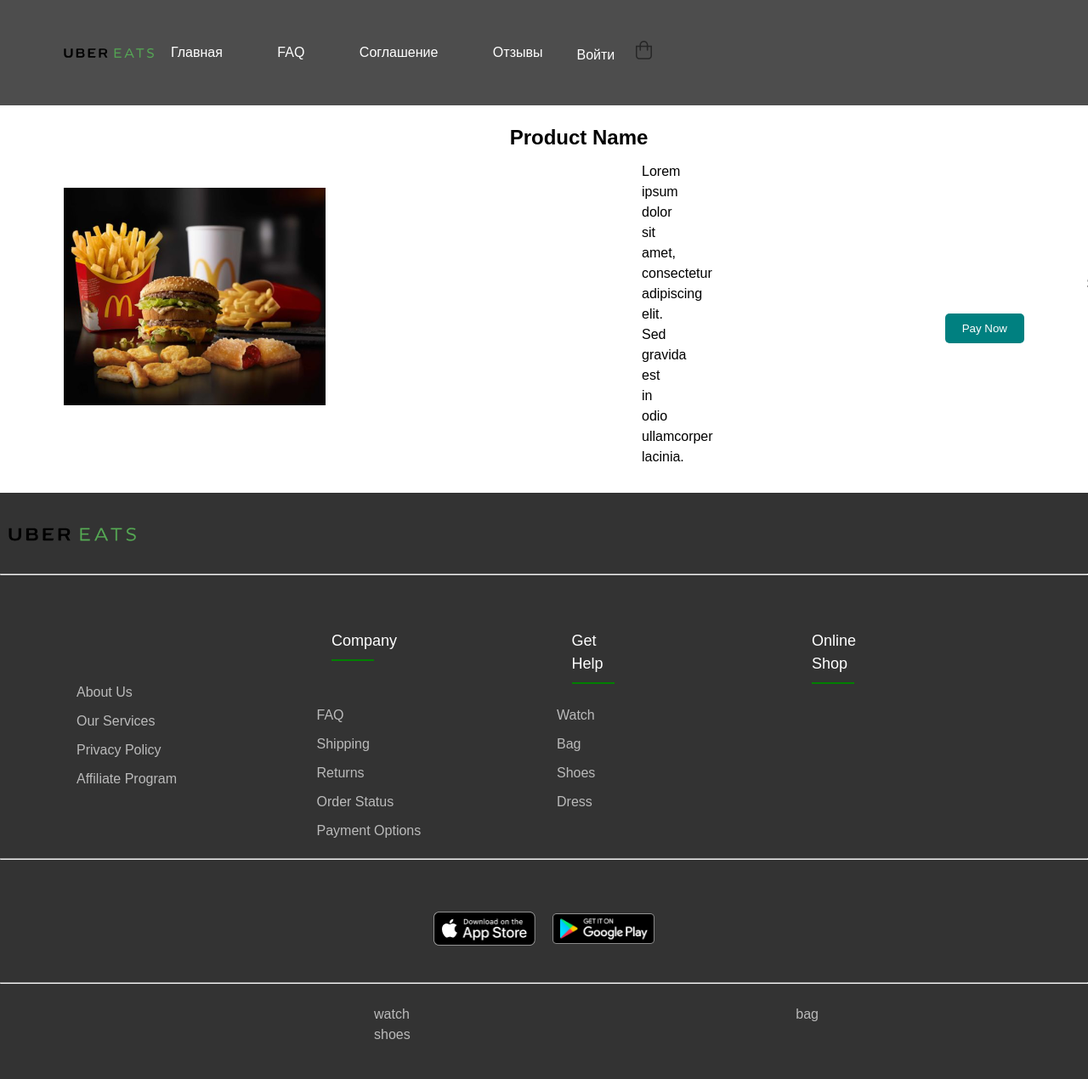
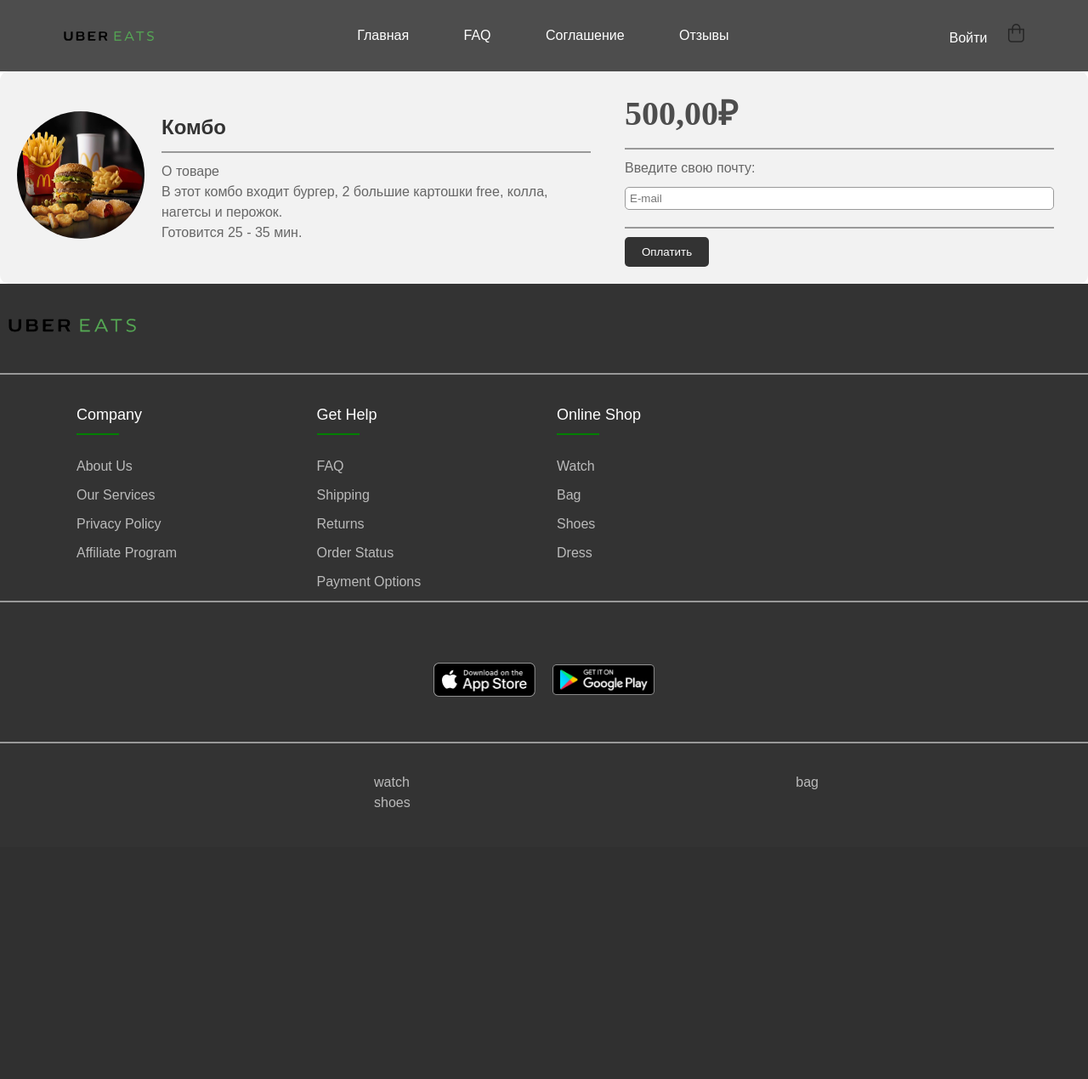
Before and after one commit to Dosov-iLiay/Progect_Gendalf, a Flask app: page /tovar in a window 1280 px wide; the page is wider, and only the part inside the window is pictured. Shown: that part at 85% size. After the commit the page ends 950 px from the top of that part, so only its background shows below. Run offline with Flask 3, Linux system fonts and the light colour scheme.

Commit message:
Разработка

```diff
--- a/app.py
+++ b/app.py
@@ -31,7 +31,7 @@ def show():
 def kaif():
     files_paths = os.listdir('./files')
     files_paths.remove('deleted_files')
-    return render_template("otziv.html", list_files=files_paths)
+    return render_template('otziv.html', list_files=files_paths)
 
 
 @app.route("/create")
--- a/templates/blog.html
+++ b/templates/blog.html
@@ -287,7 +287,7 @@
 .menu {
     display: block;
     background-color: rgb(189, 189, 189);
-    padding: 10px 0px 10px 0px;
+    padding: 10px;
   }
 
   .menu li {
@@ -313,6 +313,7 @@
 
 .tab-content {
     display: none;
+    padding: 10px;
 }
 
 :target {
@@ -353,7 +354,7 @@ tab.classList.add('active');
         <div class="container">
     <div class="header__flex">
 
-      <img src="{{ url_for('static', filename='images/logo.svg') }}" alt="-_-">
+      <a href="/"><img src="{{ url_for('static', filename='images/logo.svg') }}" alt="-_-"></a>
       <nav class="idial">
         <ul>
           <li><a href="/">Главная</a></li>
--- a/templates/file.html
+++ b/templates/file.html
@@ -15,7 +15,7 @@
             max-width: 800px;
             margin: 20px auto;
             padding: 20px;
-            background-color: #8B0000;
+            background-color: #333;
             border-radius: 10px;
             box-shadow: 0 0 10px rgba(255, 255, 255, 0.1);
         }
@@ -29,12 +29,12 @@
             color: #fff;
         }
         a {
-            color: #FF4500;
+            color: slategray;
             text-decoration: none;
             transition: color 0.3s ease;
         }
         a:hover {
-            color: #FF5733;
+            color: black;
         }
     </style>
 </head>
--- a/templates/otziv.html
+++ b/templates/otziv.html
@@ -315,7 +315,7 @@ a:hover {
         <div class="container">
     <div class="header__flex">
 
-      <img src="{{ url_for('static', filename='images/logo.svg') }}" alt="-_-">
+      <a href="/"><img src="{{ url_for('static', filename='images/logo.svg') }}" alt="-_-"></a>
       <nav class="idial">
         <ul>
           <li><a href="/">Главная</a></li>
--- a/templates/sogl.html
+++ b/templates/sogl.html
@@ -302,7 +302,7 @@ h3, h4 {
         <div class="container">
     <div class="header__flex">
 
-      <img src="{{ url_for('static', filename='images/logo.svg') }}" alt="-_-">
+      <a href="/"><img src="{{ url_for('static', filename='images/logo.svg') }}" alt="-_-"></a>
       <nav class="idial">
         <ul>
           <li><a href="/">Главная</a></li>
--- a/templates/tovar.html
+++ b/templates/tovar.html
@@ -2,8 +2,15 @@
 <html lang="en">
 <head>
     <meta charset="UTF-8">
+    <meta http-equiv="X-UA-Compatible" content="IE=edge">
     <meta name="viewport" content="width=device-width, initial-scale=1.0">
-    <title>Document</title>
+    <title>Uber Eats</title>
+        <!--FONT AWESOME-->
+<link rel="stylesheet" href="https://cdnjs.cloudflare.com/ajax/libs/font-awesome/4.7.0/css/font-awesome.min.css">
+
+<!--GOOGLE FONTS-->
+<link rel="preconnect" href="https://fonts.gstatic.com">
+<link href="https://fonts.googleapis.com/css2?family=Fredoka+One&family=Play&display=swap" rel="stylesheet">
 <style>
     body {
     font-family: Arial, sans-serif;
@@ -277,55 +284,72 @@
     background-color: #555;
 }
 
-    h1.jupiterx-main-header-post-title {
-        text-align: center;
-        margin-top: 10px;
+.container1 {
+    display: flex;
+    justify-content: space-around;
+    align-items: center;
+    padding: 20px;
+    background-color: #f2f2f2;
+    border-radius: 10px;
+}
+
+.product-image img {
+    width: 150px;
+    height: 150px;
+    border-radius: 50%;
+}
+
+.product-info {
+    flex: 1;
+    padding: 0 20px;
+}
+
+.product-price {
+    flex: 1;
+    padding: 0 20px;
+}
+
+h2, h3 {
+    color: #333;
+}
+
+hr {
+    border: 1px solid #999;
+    margin: 10px 0;
 }
 
 p {
-    text-align: justify;
-    margin: 10px;
-    margin-left: 300px;
-    margin-right: 300px;
+    color: #666;
 }
 
-h3, h4 {
-    text-align: center;
-    margin: 20px;
-    margin-left: 300px;
-    margin-right: 300px;
-}
-
-    .container {
-        display: flex;
-        justify-content: space-between;
-        align-items: center;
-        padding: 20px;
-    }
-
-    .product-image {
-        max-width: 40%;
-    }
-
-    .product-info {
-        text-align: center;
-        max-width: 40%;
-    }
-
-    .product-price {
-        text-align: right;
-        max-width: 20%;
+input[type="email"] {
+    width: 100%;
+    padding: 5px;
+    margin: 10px 0;
+    border: 1px solid #999;
+    border-radius: 5px;
 }
 
 .btn {
     padding: 10px 20px;
-        background-color: teal;
-        color: white;
+    background-color: #333;
+    color: #fff;
     border: none;
     border-radius: 5px;
     cursor: pointer;
 }
+
+.btn:hover {
+    background-color: #666;
+}
+
+.cena {
+  font-size: 40px;
+  color: #4d4d4d;
+  font-family: KaedenBold;
+}
 </style>
+</head>
 </head>
 <body>
     <header class="header">
@@ -348,17 +372,25 @@ h3, h4 {
             </div>
         </div>
     </header>
-<div class="container">
+
+    <div class="container1">
       <div class="product-image">
           <img src="{{ url_for('static', filename='images/price/1.png') }}" alt="-_-">
       </div>
       <div class="product-info">
-        <h2>Product Name</h2>
-        <p>Lorem ipsum dolor sit amet, consectetur adipiscing elit. Sed gravida est in odio ullamcorper lacinia.</p>
+          <h2>Комбо</h2>
+          <hr>
+          <p>О товаре</p>
+          <p>В этот комбо входит бургер, 2 большие картошки free, колла, нагетсы и перожок.</p>
+          <p>Готовится 25 - 35 мин.</p>
       </div>
       <div class="product-price">
-        <h3>$20.00</h3>
-        <button class="btn">Pay Now</button>
+          <h3 class="cena">500,00₽</h3>
+          <hr>
+          <p>Введите свою почту:</p>
+          <input type="email" placeholder="E-mail">
+          <hr>
+          <button class="btn">Оплатить</button>
       </div>
   </div>
 
```
Also changed, not shown: templates/home.html (+5 -3 lines), templates/index.html (+9 -9 lines), templates/register.html (added, +60 -0 lines), 1 other file. Lines whose indentation alone changed are shown as unchanged.
